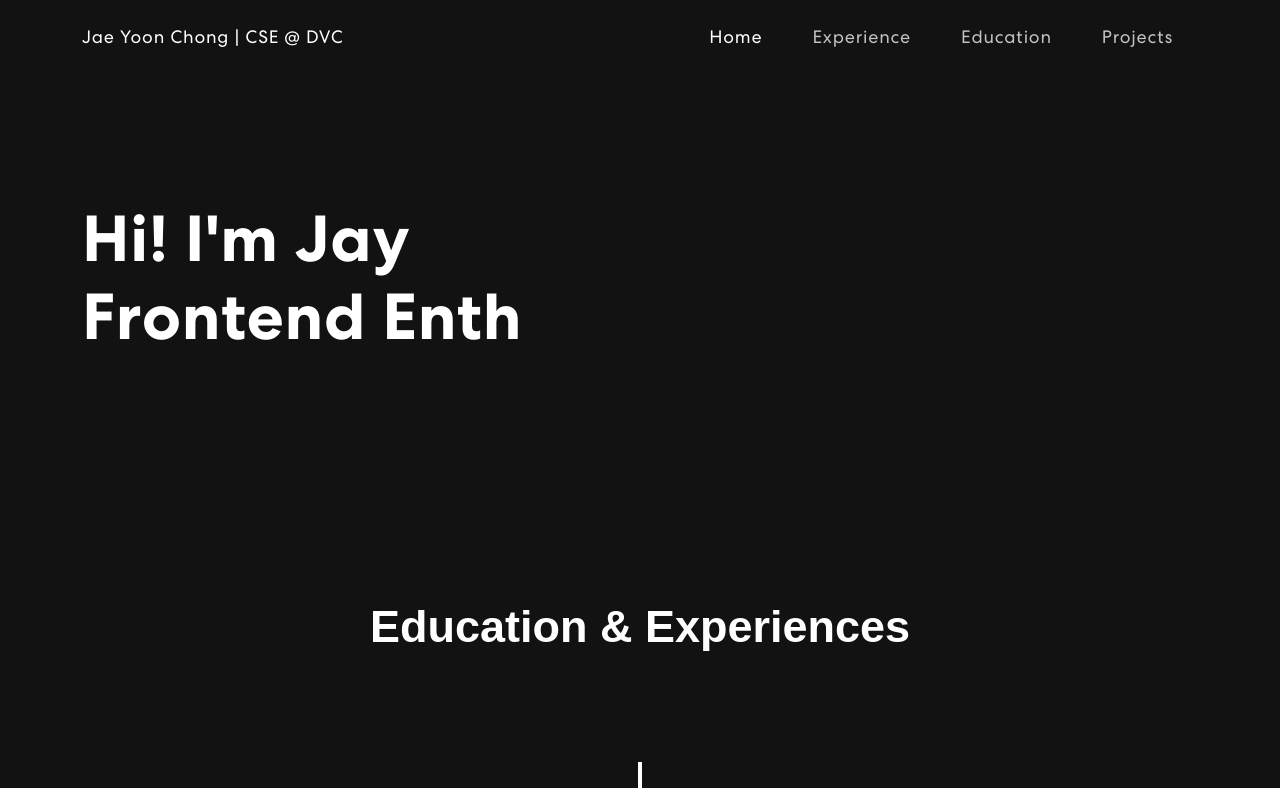
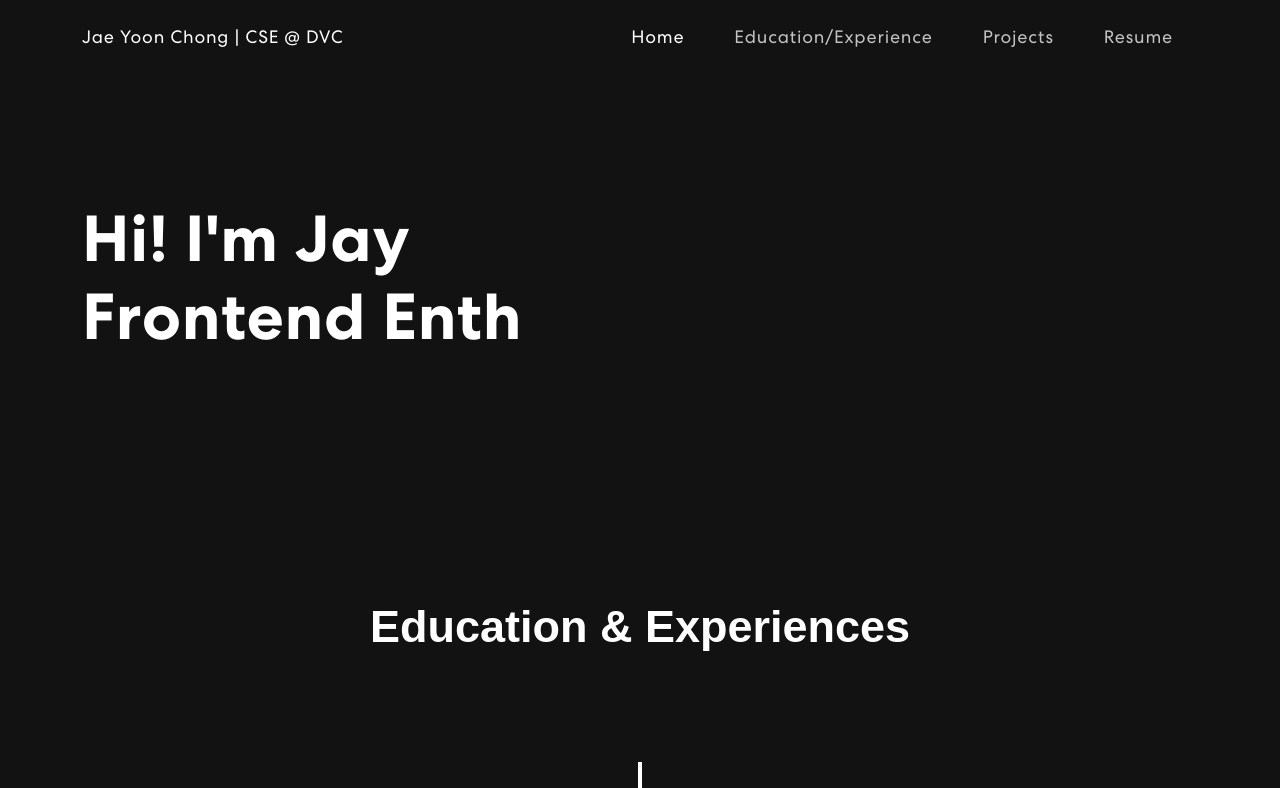
Before and after one commit to Kizum1/portfolio, a React (Create React App) app in the folder personal-portfolio/: page / in a window 1280 px wide. Shown: the top 788 px of the page. Built offline with nearby package versions, Linux system fonts and the light colour scheme.

Commit message:
added resume path

```diff
--- a/personal-portfolio/src/components/NavBar.js
+++ b/personal-portfolio/src/components/NavBar.js
@@ -1,7 +1,8 @@
 import { useState, useEffect } from "react";
 import { Navbar, Nav, Container } from "react-bootstrap";
 import {
-  BrowserRouter as Router
+  BrowserRouter as Router,
+  Link
 } from "react-router-dom";
 
 export const NavBar = () => {
@@ -31,7 +32,7 @@ export const NavBar = () => {
     <Router>
       <Navbar expand="md" className={scrolled ? "scrolled" : ""}>
         <Container>
-          <Navbar.Brand href="/">
+          <Navbar.Brand as={Link} to="/">
             <span className="logo-text">Jae Yoon Chong | CSE @ DVC </span>
           </Navbar.Brand>
           <Navbar.Toggle aria-controls="basic-navbar-nav">
@@ -39,10 +40,10 @@ export const NavBar = () => {
           </Navbar.Toggle>
           <Navbar.Collapse id="basic-navbar-nav">
             <Nav className="ms-auto">
-              <Nav.Link href="#home" className={activeLink === 'home' ? 'active navbar-link' : 'navbar-link'} onClick={() => onUpdateActiveLink('home')}>Home</Nav.Link>
-              <Nav.Link href="#experience" className={activeLink === 'experience' ? 'active navbar-link' : 'navbar-link'} onClick={() => onUpdateActiveLink('experience')}>Experience</Nav.Link>
-              <Nav.Link href="#education" className={activeLink === 'education' ? 'active navbar-link' : 'navbar-link'} onClick={() => onUpdateActiveLink('education')}>Education</Nav.Link>
-              <Nav.Link href="#projects" className={activeLink === 'projects' ? 'active navbar-link' : 'navbar-link'} onClick={() => onUpdateActiveLink('projects')}>Projects</Nav.Link>
+              <Nav.Link as={Link} to="#home" className={activeLink === 'home' ? 'active navbar-link' : 'navbar-link'} onClick={() => onUpdateActiveLink('home')}>Home</Nav.Link>
+              <Nav.Link as={Link} to="#education" className={activeLink === 'education' ? 'active navbar-link' : 'navbar-link'} onClick={() => onUpdateActiveLink('education')}>Education/Experience</Nav.Link>
+              <Nav.Link as={Link} to="#projects" className={activeLink === 'projects' ? 'active navbar-link' : 'navbar-link'} onClick={() => onUpdateActiveLink('projects')}>Projects</Nav.Link>
+              <Nav.Link href="https://drive.google.com/file/d/1O2d9gPqxpUNl1g7cEU7bwrC6ZOI2oAE_/view?usp=sharing" target="_blank" rel="noopener noreferrer" download className={activeLink === 'experience' ? 'active navbar-link' : 'navbar-link'}>Resume</Nav.Link>
             </Nav>
           </Navbar.Collapse>
         </Container>
```
